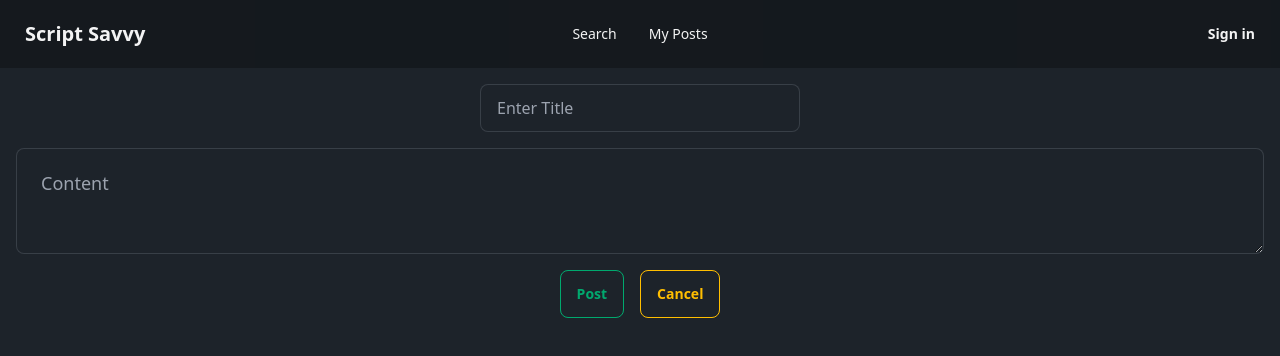
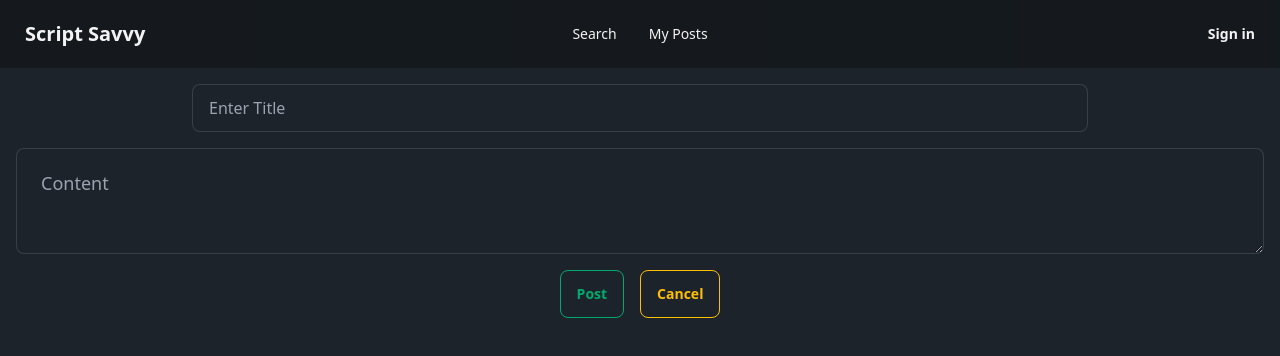
Before and after one commit to JagTheFriend/Script-Savvy, a Next.js app: page /create in a window 1280 px wide. Shown: the top 356 px of the page. Built offline with nearby package versions, Linux system fonts and the light colour scheme; no server answers.

Commit message:
Changed width
Signed-off-by: JagTheFriend <JagTheFriend12@gmail.com>

```diff
--- a/src/app/create/page.tsx
+++ b/src/app/create/page.tsx
@@ -13,7 +13,7 @@ function Form() {
       <input
         type="text"
         placeholder="Enter Title"
-        className="input input-bordered w-full lg:max-w-xs"
+        className="input input-bordered w-full lg:max-w-4xl"
       />
       <textarea
         placeholder="Content"
```
